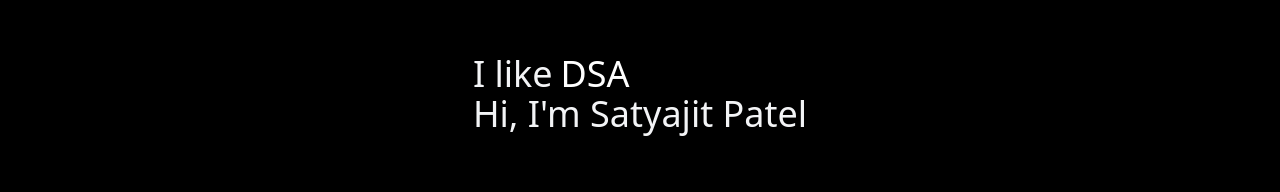
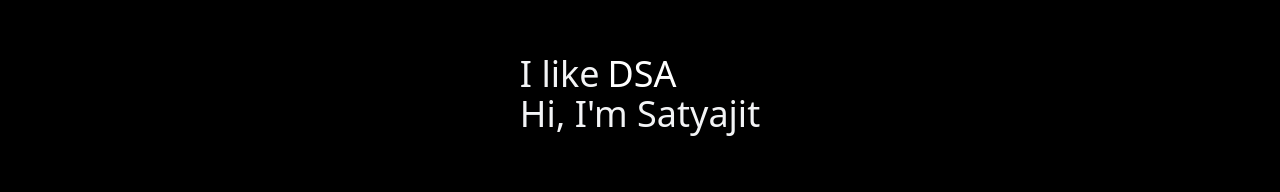
Before and after one commit to satyajit-patel/MyPortfolio, a React (Vite) app in the folder frontend/: page / in a window 1280 px wide. Shown: the part 532-724 px from the top of the page. Built offline with nearby package versions, Linux system fonts and the light colour scheme; no server answers.

Commit message:
adjust word flip

```diff
--- a/frontend/src/components/wordFlip/FlipWordsDemo.jsx
+++ b/frontend/src/components/wordFlip/FlipWordsDemo.jsx
@@ -10,7 +10,7 @@ export function FlipWordsDemo() {
         className="text-4xl mx-auto font-normal text-gray-100 p-2">
         I like
         <FlipWords words={words} /> <br />
-        Hi, I'm Satyajit Patel
+        Hi, I'm Satyajit
       </div>
     </div>
   );
```
